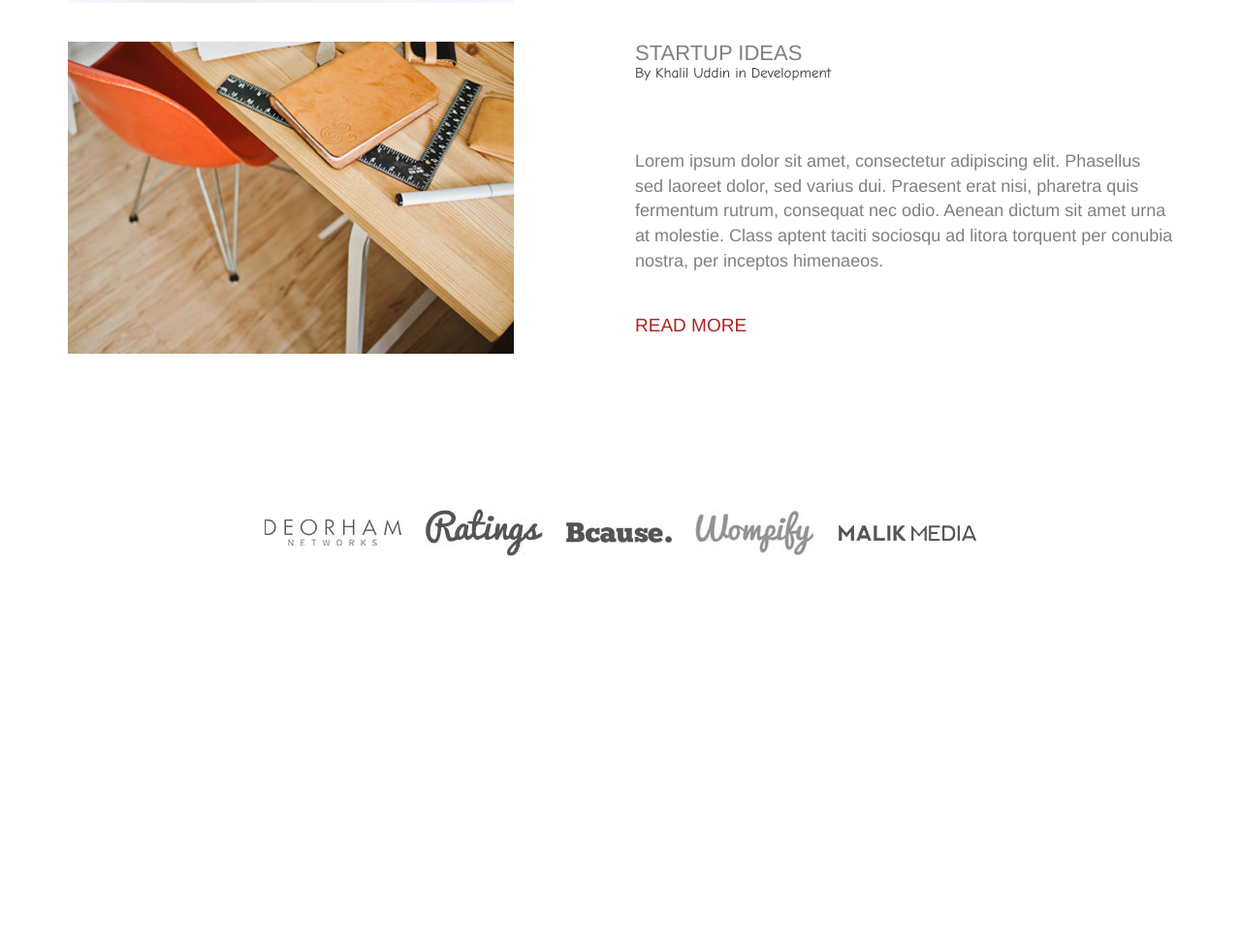
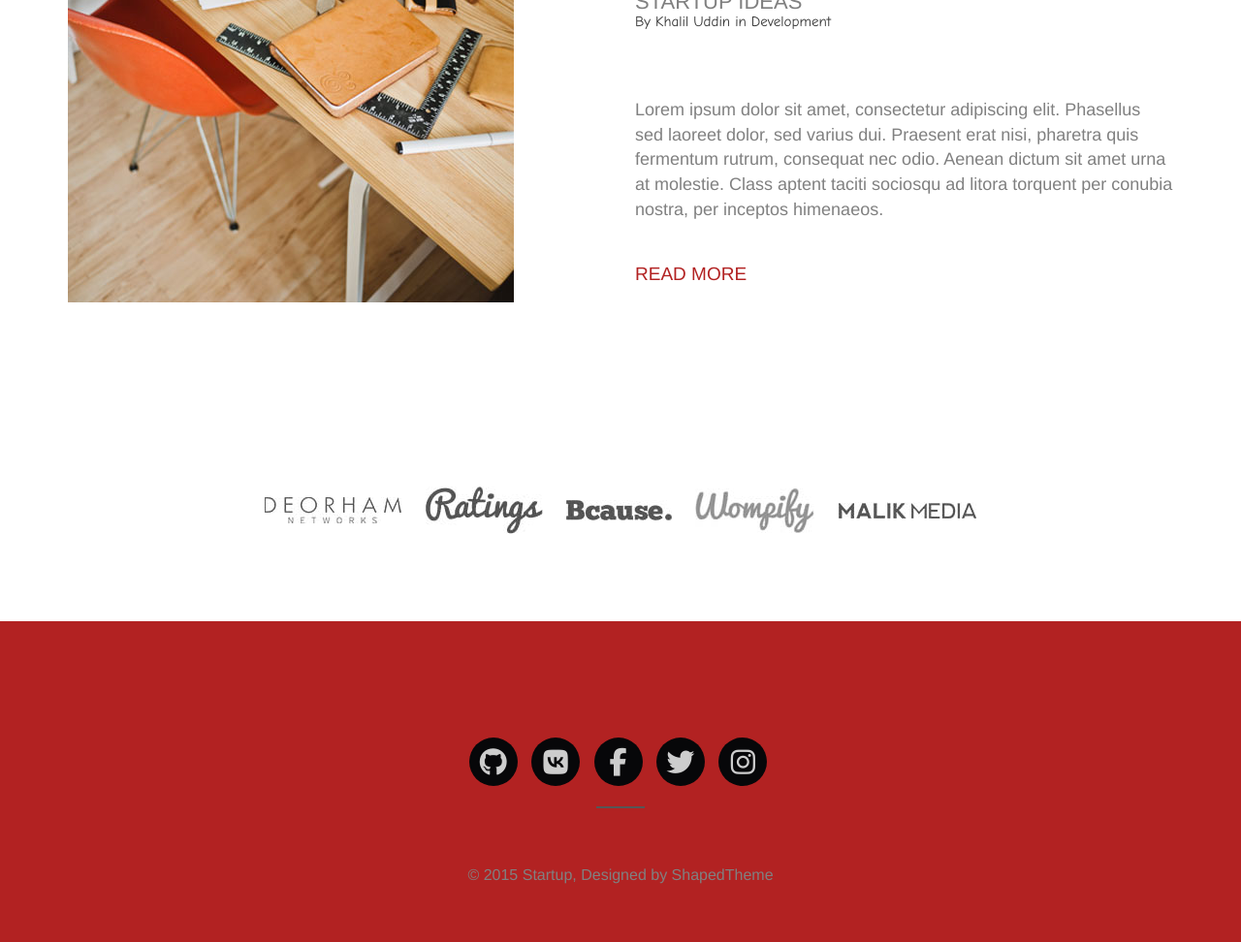
Before and after one commit to yanchuk-s/startup-site-psd-html-css-JS, a plain HTML site: page index.html in a window 1280 px wide. Shown: the part 4491-5463 px from the top of the page at 97% size. Before the commit the page ends 5125 px from the top, so only its background shows below. Drawn offline with nearby package versions, Linux system fonts and the light colour scheme.

Commit message:
development of psd  finish ver.

```diff
--- a/css/style.css
+++ b/css/style.css
@@ -330,16 +330,16 @@ logo{
 }
 
 
-.social-icons .fa-facebook,.social-icons .fa-facebook-square{background-color:#3C599F;}
+.social-icons .fa-facebook,.social-icons .fa-facebook-square{background-color:#070709;}
 
 .social-icons .fa-github,.social-icons .fa-github-alt,.social-icons .fa-github-square{background-color:#070709;}
 
-.social-icons .fa-instagram{background-color:#A1755C;}
+.social-icons .fa-instagram{background-color:#070709;}
 
-.social-icons .fa-twitter,.social-icons .fa-twitter-square{background-color:#32CCFE;}
+.social-icons .fa-twitter,.social-icons .fa-twitter-square{background-color:#070709;}
 
-.social-icons .fa-vk{background-color:#375474;}
-.social-icons .fa-weibo{background-color:#D72B2B;}
+.social-icons .fa-vk{background-color:#070709;}
+.social-icons .fa-weibo{background-color:#070709;}
 
  /*CONTACT ICONS-----------------------  ENDDDDDDDDDDDDDDDDDDDDDDDD*/
 
@@ -624,7 +624,7 @@ cursor: pointer;
 /*PARALAX PART-----------------*/
 .parallax{
 	width: auto;
-	height:360px;
+	height:auto;
 	background-image: url(../img/bg3.jpg);
 	 background-size: cover;
     background-attachment: fixed;
@@ -734,11 +734,28 @@ cursor: pointer;
 
 .clients{
 	text-align: center;
-	padding-top: 50px;
-	padding-bottom: 50px;
+	padding-top: 80px;
+	padding-bottom: 80px;
 }
 
 .clients ul li {
 	display: inline-block;
 	margin: 10px;
 }
+
+.contactss{
+	width: auto;
+	padding-top: 120px;
+	padding-bottom: 60px;
+	background-color: #B22222;
+	text-align: center;
+
+}
+.contactss img{
+	padding-top: 20px;
+}
+.contactss h1{
+	padding-top: 60px;
+	font-size: 16px;
+	color:#808080;
+}
--- a/index.html
+++ b/index.html
@@ -354,6 +354,20 @@
 		</div>
 	</div>
 
+	<div class="contactss">
+		<div class="container">
+		<ul class="social-icons icon-circle icon-rotate list-unstyled list-inline">
+	      <li><a href="#"><i class="fa fa-github"></i></a> </li>
+	   		<li> <a href="#"><i class="fa fa-vk"></i></a></li>
+	      <li> <a href="#"><i class="fa fa-facebook"></i></a></li>
+	      <li> <a href="#"><i class="fa fa-twitter"></i></a></li>
+	      <li> <a href="#"><i class="fa fa-instagram"></i></a></li>
+	  	</ul>
+			<img src="img/shape.jpg">
+			<h1>© 2015 Startup, Designed by ShapedTheme</h1>
+
+		</div>
+	</div>
 
 		 <!--CONTACT ICONS-------------------------
 
```
